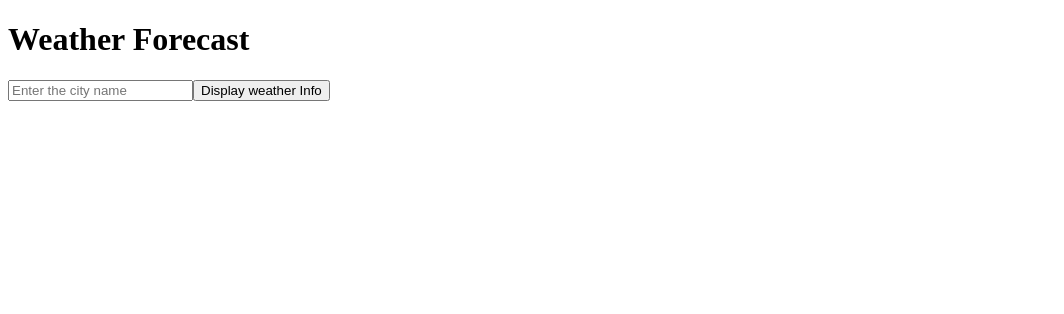
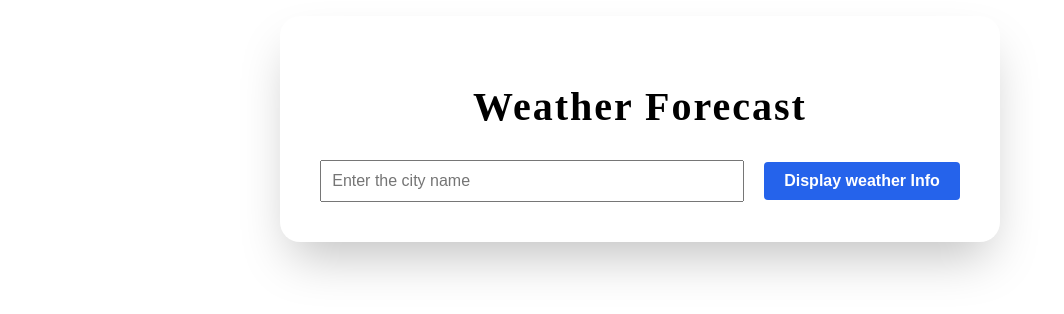
Before and after one commit to farid555/AccuWeatherApp, a React (Create React App) app: page / in a window 1280 px wide. Shown: the top 314 px of the page, without its empty margins (0-1064 px from the left). Built offline with nearby package versions, Linux system fonts and the light colour scheme.

Commit message:
added CSS

```diff
--- a/src/components/Home/index.js
+++ b/src/components/Home/index.js
@@ -107,14 +107,14 @@ const Home = () => {
                 {info.DailyForecasts[0].Day.IconPhrase}
               </p>
             </div>
-            <h5>Day:</h5>
+            <h5>Night:</h5>
             <div className="image__container">
               <img
                 className="temp__image"
                 src={
                   "https://developer.accuweather.com/sites/default/files/" +
-                  (info.DailyForecasts[0].Day.Icon < 9 ? "0" : "") +
-                  info.DailyForecasts[0].Day.Icon +
+                  (info.DailyForecasts[0].Night.Icon < 9 ? "0" : "") +
+                  info.DailyForecasts[0].Night.Icon +
                   "-s.png"
                 }
                 alt="Night Icon"
--- a/src/components/Home/style.css
+++ b/src/components/Home/style.css
@@ -0,0 +1,112 @@
+.main__container {
+  width: 100%;
+  margin-top: 1rem;
+  display: flex;
+  flex-direction: column;
+  justify-content: center;
+  align-items: center;
+}
+
+.heading {
+  font-size: 40px;
+  font-weight: bold;
+  letter-spacing: 2px;
+  margin-bottom: 30px;
+  font-family: "Roboto Cantarell Segoe UI";
+}
+
+.box {
+  align-items: center;
+  justify-content: center;
+  display: flex;
+  flex-direction: column;
+  background: white;
+  padding: 40px;
+  border-radius: 20px;
+  box-shadow: 0 25px 50px -12px rgb(0 0 0 / 0.25);
+}
+
+.input__container {
+  display: flex;
+  flex-direction: column;
+  justify-content: center;
+  align-items: center;
+}
+
+.btn {
+  padding: 10px 20px;
+  border: none;
+  border-radius: 4px;
+  color: white;
+  font-weight: bold;
+  font-size: 16px;
+  cursor: pointer;
+  background-color: #2563eb;
+}
+
+.btn:hover {
+  background-color: #1d4ed8;
+}
+
+.textbox {
+  padding: 10px;
+  margin-right: 20px;
+  font-size: 16px;
+  width: 25rem;
+}
+
+.result__container {
+  margin-top: 20px;
+  background: white;
+  padding: 3rem 10rem;
+  border-radius: 20px;
+  box-shadow: 0 25px 50px -12px rgb(0 0 0 / 0.25);
+}
+
+.temp__box {
+  display: flex;
+}
+
+.temp__container {
+  display: flex;
+  margin-bottom: 30px;
+  margin-right: 30px;
+}
+
+.temp__value {
+  font-size: 48px;
+}
+
+.temp__unit {
+  font-size: 24px;
+}
+
+.temp__title {
+  margin-right: 20px;
+}
+
+.image__container {
+  margin-bottom: 10px;
+  display: flex;
+  justify-items: center;
+  align-items: center;
+  flex-direction: column;
+}
+
+.temp__image {
+  height: 90px;
+  width: 150px;
+}
+
+.temp__phrase {
+  font-style: italic;
+}
+
+.error__container {
+  background-color: #dc2626;
+  margin: 20px 0;
+  color: white;
+  padding: 10px 40px;
+  border-radius: 5px;
+  font-size: 20px;
+}
```
